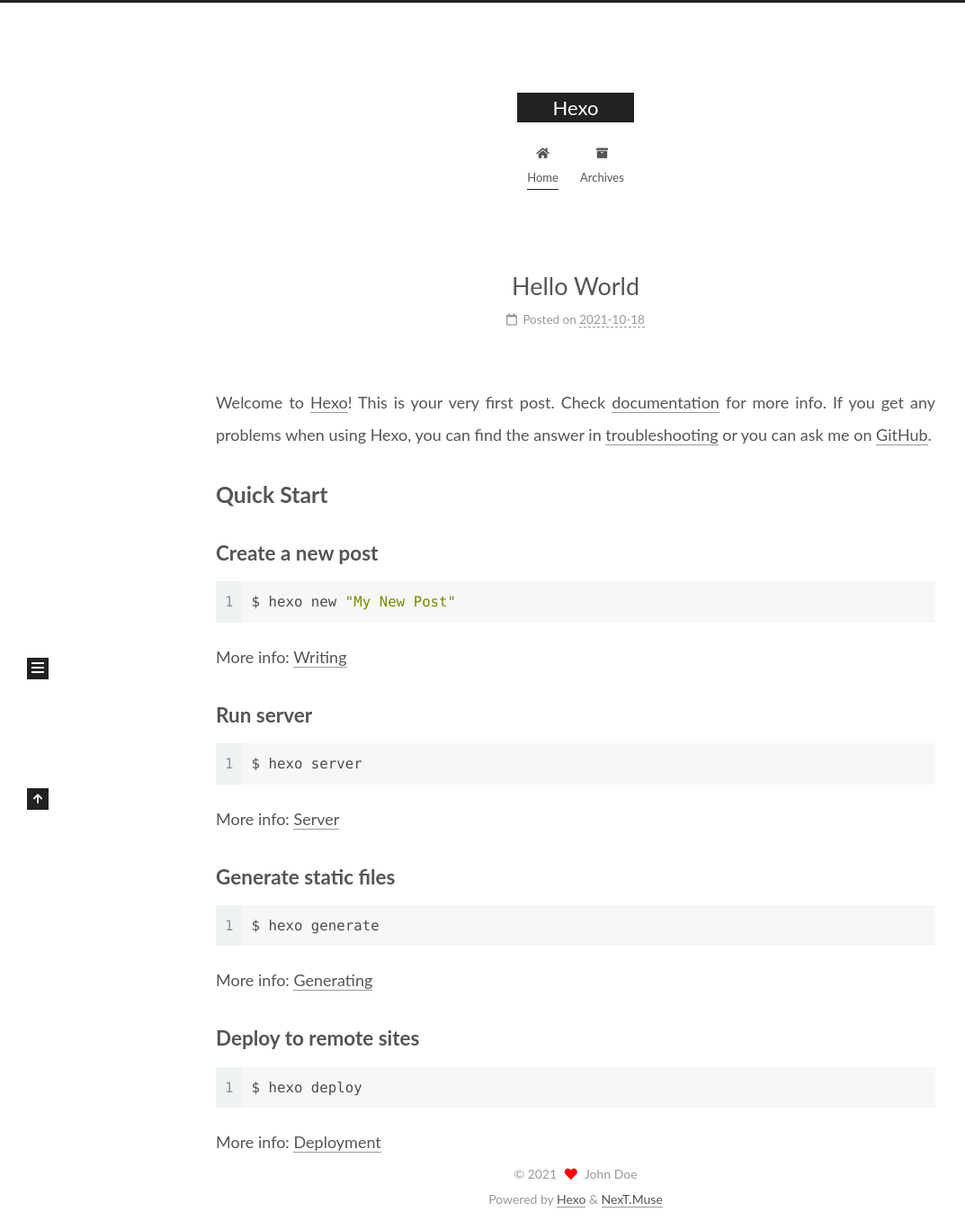
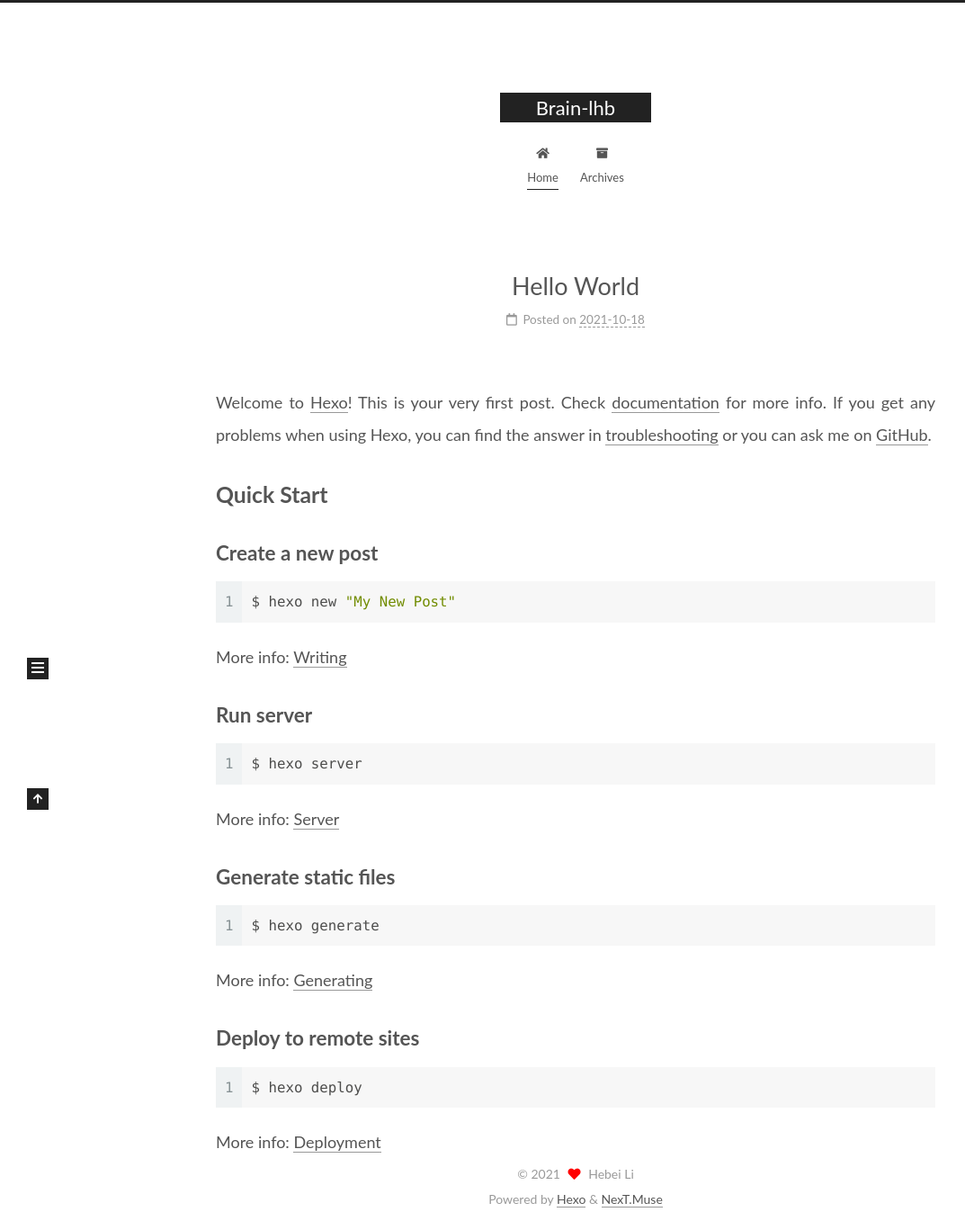
Before and after one commit to wengxiaojie/wengxiaojie.github.io, a plain HTML site: page index.html in a window 1280 px wide. Shown: the whole page at 90% size, without its empty margins (0-1073 px from the left). Drawn offline with Linux system fonts and the light colour scheme.

Commit message:
Site updated: 2021-10-27 10:07:50

```diff
--- a/index.html
+++ b/index.html
@@ -20,12 +20,14 @@
     var CONFIG = {"hostname":"example.com","root":"/","scheme":"Muse","version":"7.8.0","exturl":false,"sidebar":{"position":"left","display":"post","padding":18,"offset":12,"onmobile":false},"copycode":{"enable":false,"show_result":false,"style":null},"back2top":{"enable":true,"sidebar":false,"scrollpercent":false},"bookmark":{"enable":false,"color":"#222","save":"auto"},"fancybox":false,"mediumzoom":false,"lazyload":false,"pangu":false,"comments":{"style":"tabs","active":null,"storage":true,"lazyload":false,"nav":null},"algolia":{"hits":{"per_page":10},"labels":{"input_placeholder":"Search for Posts","hits_empty":"We didn't find any results for the search: ${query}","hits_stats":"${hits} results found in ${time} ms"}},"localsearch":{"enable":false,"trigger":"auto","top_n_per_article":1,"unescape":false,"preload":false},"motion":{"enable":true,"async":false,"transition":{"post_block":"fadeIn","post_header":"slideDownIn","post_body":"slideDownIn","coll_header":"slideLeftIn","sidebar":"slideUpIn"}}};
   </script>
 
-  <meta property="og:type" content="website">
-<meta property="og:title" content="Hexo">
+  <meta name="description" content="永远的神">
+<meta property="og:type" content="website">
+<meta property="og:title" content="Brain-lhb">
 <meta property="og:url" content="http://example.com/index.html">
-<meta property="og:site_name" content="Hexo">
+<meta property="og:site_name" content="Brain-lhb">
+<meta property="og:description" content="永远的神">
 <meta property="og:locale" content="en_US">
-<meta property="article:author" content="John Doe">
+<meta property="article:author" content="Hebei Li">
 <meta name="twitter:card" content="summary">
 
 <link rel="canonical" href="http://example.com/">
@@ -41,7 +43,7 @@
   };
 </script>
 
-  <title>Hexo</title>
+  <title>Brain-lhb</title>
 
 
 
@@ -92,7 +94,7 @@
 
     <a href="/" class="brand" rel="start">
       <span class="logo-line-before"><i></i></span>
-      <h1 class="site-title">Hexo</h1>
+      <h1 class="site-title">Brain-lhb</h1>
       <span class="logo-line-after"><i></i></span>
     </a>
   </div>
@@ -149,12 +151,12 @@
 
     <span hidden itemprop="author" itemscope itemtype="http://schema.org/Person">
       <meta itemprop="image" content="/images/avatar.gif">
-      <meta itemprop="name" content="John Doe">
-      <meta itemprop="description" content="">
+      <meta itemprop="name" content="Hebei Li">
+      <meta itemprop="description" content="永远的神">
     </span>
 
     <span hidden itemprop="publisher" itemscope itemtype="http://schema.org/Organization">
-      <meta itemprop="name" content="Hexo">
+      <meta itemprop="name" content="Brain-lhb">
     </span>
       <header class="post-header">
         <h2 class="post-title" itemprop="name headline">
@@ -269,8 +271,8 @@
 
       <div class="site-overview-wrap sidebar-panel">
         <div class="site-author motion-element" itemprop="author" itemscope itemtype="http://schema.org/Person">
-  <p class="site-author-name" itemprop="name">John Doe</p>
-  <div class="site-description" itemprop="description"></div>
+  <p class="site-author-name" itemprop="name">Hebei Li</p>
+  <div class="site-description" itemprop="description">永远的神</div>
 </div>
 <div class="site-state-wrap motion-element">
   <nav class="site-state">
@@ -309,7 +311,7 @@
   <span class="with-love">
     <i class="fa fa-heart"></i>
   </span>
-  <span class="author" itemprop="copyrightHolder">John Doe</span>
+  <span class="author" itemprop="copyrightHolder">Hebei Li</span>
 </div>
   <div class="powered-by">Powered by <a href="https://hexo.io/" class="theme-link" rel="noopener" target="_blank">Hexo</a> & <a href="https://muse.theme-next.org/" class="theme-link" rel="noopener" target="_blank">NexT.Muse</a>
   </div>
```
Also changed, not shown: 2021/10/18/hello-world/index.html (+10 -10 lines), archives/2021/10/index.html (+11 -9 lines), archives/2021/index.html (+11 -9 lines), archives/index.html (+11 -9 lines).
